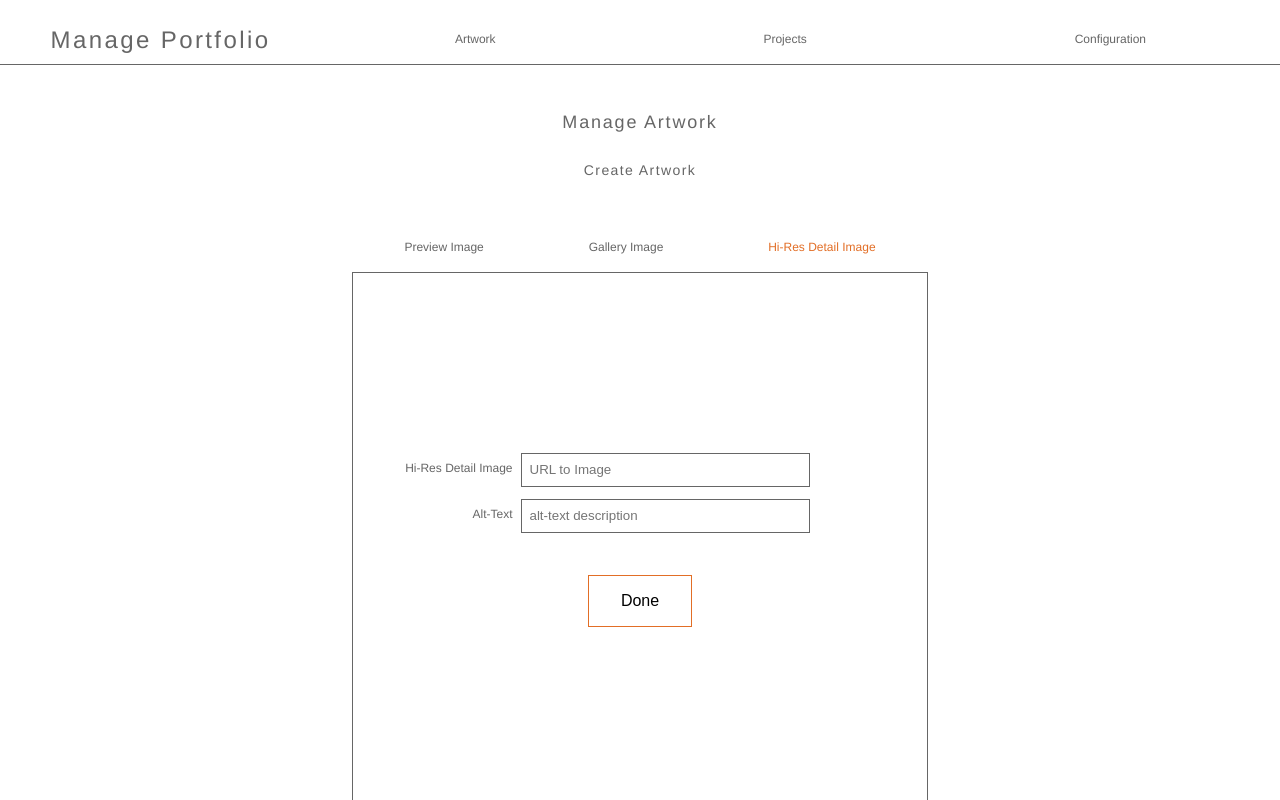
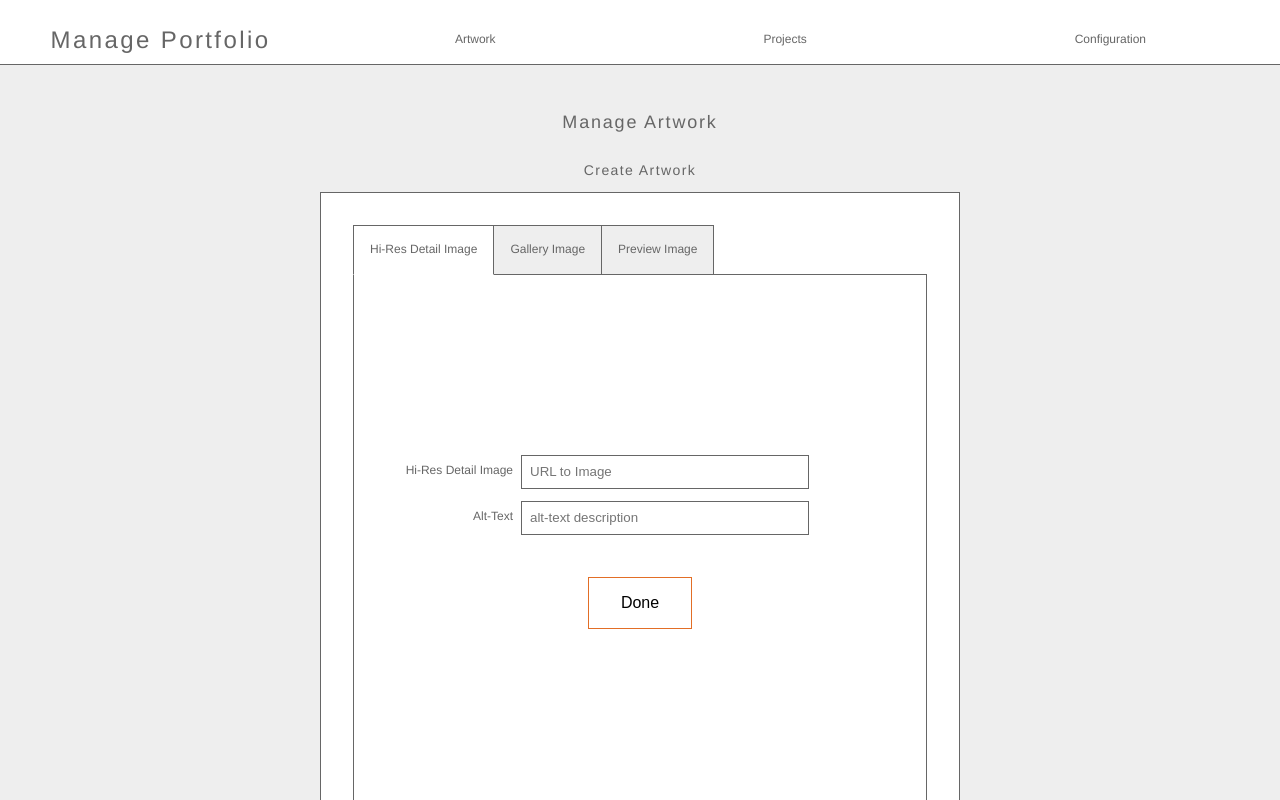
Before and after one commit to MichelLosier/illustration-gallery, a React (Create React App) app: page /artwork in a window 1280 px wide. Shown: the top 800 px of the page. Built offline with nearby package versions, Linux system fonts and the light colour scheme.

Commit message:
form tab component implemented

```diff
--- a/src/App.css
+++ b/src/App.css
@@ -1,9 +1,12 @@
 .App {
-  text-align: center;
-  font-family: helvetica, arial, sans-serif;
+  	text-align: center;
+  	font-family: helvetica, arial, sans-serif;
 	font-size: 12px;
 	color: #666;
 	font-weight:lighter;
+	background-color: #eee;
+	width: 100%;
+	height: 100%;
 }
 h1, h2, h3 {
 	letter-spacing: .1em;
@@ -28,12 +31,14 @@ a {
 .main-body{
   width: 75%;
   padding: 2rem;
+  background-color: #eee;
 }
 div.main-header {
   justify-content:flex-start;
   padding-top: 1rem;
 	flex-flow: wrap;
-	border-bottom: 1px solid #666
+	border-bottom: 1px solid #666;
+	background-color:white
 }
 div.header {
   flex-grow: 1;
@@ -42,18 +47,7 @@ div.main-nav {
   flex-grow: 7;
 }
 
-ul.link-list-x {
-	padding:0;
-	margin:0;
-	display:flex;
-	flex-flow: row nowrap;
-	justify-content: space-around;
-	align-items:center;
-}
 
-div.main-nav ul.link-list-x {
-
-}
 
 ul.flex-list-x {
 	padding: 1em;
@@ -91,13 +85,25 @@ div.delete {
 	cursor:pointer;
 }
 
+ul.link-list-x {
+	padding:0;
+	margin:0;
+	display:flex;
+	flex-flow: row nowrap;
+	justify-content: space-around;
+	align-items:center;
+}
+
+div.main-nav ul.link-list-x {
+
+}
 
 ul.link-list-x li {
 	height: 3rem;
 	display:inline-block;
 }
 
-ul.link-list-x a {
+ul.link-list-x a, ul.link-list-x p {
 	padding: 1rem;
 	display: inline-block;
 	box-sizing: border-box;
@@ -117,7 +123,46 @@ ul.link-list-x li:hover {
 
 ul.link-list-x a.active {
 	color: #e26e26;
+	border-bottom: .25rem solid #e26e26
 }
+
+
+/* tabs */
+ul.link-list-x.tabs {
+	justify-content: flex-start;
+	margin-bottom: -1px;
+	position: relative;
+	z-index:2;
+}
+
+ul.link-list-x.tabs li {
+	border: 1px solid #666;
+	background-color: #eee;
+	border-left: none;
+}
+ul.link-list-x.tabs li:hover {
+	color: #666;
+	border-bottom: 1px solid #666;
+	box-sizing: content-box
+}
+
+ul.link-list-x.tabs li.active {
+	border-bottom: 1px solid white;
+	background-color:rgb(255, 255, 255)
+}
+ul.link-list-x.tabs li.active:hover {
+	border-bottom:1px solid white;
+}
+
+ul.link-list-x.tabs li a:hover {
+	color: #666;
+}
+
+ul.link-list-x.tabs li:first-child {
+	border-left: 1px solid #666
+}
+
+
 
 /* Container width based on max 12 containers*/
 .component-container {
@@ -179,6 +224,7 @@ h3 {
 form {
 	padding:1rem;
 	transition: color 2s, border 2s;
+	background-color: white;
 }
 
 .padded-group {
@@ -255,7 +301,10 @@ img.contained {
 	width: auto;
 	margin: 0 auto;
 }
-
+.module {
+	background-color:white;
+	padding: 2rem;
+}
 .gallery-flex-container {
     display:flex;
     flex-wrap: wrap;
@@ -263,7 +312,6 @@ img.contained {
     align-items:center;
     height: 500px;
     overflow-y: scroll;
-    border: 1px solid #666;
 	padding: 0 1rem;
 }
 
--- a/src/components/forms/artwork-form.component.js
+++ b/src/components/forms/artwork-form.component.js
@@ -42,9 +42,9 @@ class ArtworkForm extends React.Component {
             actionType: 'CREATE'
         }
         this.imageFormLabelMap = {
-            previewImage: 'Preview Image',
-            normalImage: 'Gallery Image',
-            largeImage: 'Hi-Res Detail Image'
+            'largeImage': 'Hi-Res Detail Image',
+            'normalImage': 'Gallery Image',
+            'previewImage': 'Preview Image',
         }
     }
 
@@ -150,7 +150,9 @@ class ArtworkForm extends React.Component {
         return (
             <div className="min-width-40 width-6">
                 <h3>Create Artwork</h3>
-                <form onSubmit={this.handleFormSubmit}>
+                <form
+                    className="border"
+                    onSubmit={this.handleFormSubmit}>
                     <div className="padded-group">
                         <ImageForm
                             onInputChange={this.handleInputChange}
--- /dev/null
+++ b/src/components/forms/form-tabs.component.js
@@ -0,0 +1,44 @@
+import React from 'react';
+import PropTypes from 'prop-types';
+
+class FormTabs extends React.Component {
+    constructor(props){
+        super();
+    }
+
+    static propTypes = {
+        tabMap: PropTypes.object,
+        selectedKey: PropTypes.string,
+        onSelection: PropTypes.function
+    }
+
+    handleSelection = (key) => {
+        this.props.onSelection(key);
+    }
+
+    tabItems = (tabs) => {
+        return Object.keys(tabs).map((key) => {
+            return(
+                <li
+                    className={(this.props.selectedKey === key)? "active" : null}
+                    key={key}
+                >
+                    <a
+                        onClick={() => {this.handleSelection(key)}}
+                    >{tabs[key]}</a>
+                </li>
+            )
+        })
+    }
+
+    render(){
+        return(
+            <div>
+                <ul className="link-list-x tabs">
+                    {this.tabItems(this.props.tabMap)}
+                </ul>
+            </div>
+        )}
+}
+
+export default FormTabs;
--- a/src/components/forms/gallery.component.js
+++ b/src/components/forms/gallery.component.js
@@ -24,7 +24,7 @@ class Gallery extends React.Component {
     render() {
         return(
             <div
-                className="gallery-flex-container"
+                className="gallery-flex-container border"
             >
                 {this.galleryImages()}
             </div>
--- a/src/components/forms/image-form.component.js
+++ b/src/components/forms/image-form.component.js
@@ -2,6 +2,7 @@ import React from 'react';
 import PropTypes from 'prop-types';
 
 import Field from './field.component';
+import FormTabs from './form-tabs.component';
 import Image from '../image.component';
 import ImageUpload from './image-upload.component';
 //TODO
@@ -63,33 +64,14 @@ class ImageForm extends React.Component {
             }
         }
     }
-    handleImageSelection = (evt) => {
-        evt.preventDefault();
-        this.props.onImageSelect(evt.target.id);
-        const showFields = (this.props.images[evt.target.id].url.length > 0)?
+    handleImageSelection = (key) => {
+        this.props.onImageSelect(key);
+        const showFields = (this.props.images[key].url.length > 0)?
             false:true;
         this.setState({
             showFields: showFields,
             showButtons: false
          })
-    }
-    imageLinks = () => {
-        const images = Object.keys(this.props.images).map((key) => {
-            return(
-                <li key={key}>
-                    <a
-                        onClick={this.handleImageSelection}
-                        className={(this.props.selectedImage == key)? "active" : null}
-                        id={key}
-                    >{this.props.labelMap[key]}</a>
-                </li>
-            )
-        });
-        return(
-            <ul className="link-list-x">
-                {images}
-            </ul>
-        )
     }
 
     render(){
@@ -97,9 +79,11 @@ class ImageForm extends React.Component {
         const images = this.props.images
         return(
             <div className="width-12 column-centered">
-                <div>
-                    {this.imageLinks()}
-                </div>
+                <FormTabs
+                    tabMap={this.props.labelMap}
+                    selectedKey={this.props.selectedImage}
+                    onSelection={this.handleImageSelection}
+                />
                 <div
                     className="border padded-group gallery-fixed-height column-centered overlay-container"
                     onMouseEnter={this.handleMouse(true)}
--- a/src/components/forms/project-form.component.js
+++ b/src/components/forms/project-form.component.js
@@ -3,6 +3,8 @@ import PropTypes from 'prop-types';
 
 import Field from './field.component';
 import TagManage from './tag-manage.component';
+import FormTabs from './form-tabs.component';
+
 import ProjectGalleryManage from './project-gallery-manage.component';
 
 import ProjectService from '../../services/project.service';
@@ -29,8 +31,12 @@ class ProjectForm extends React.Component {
                 tags: []
             },
             selectedProject: null,
-            showGallery: false,
+            selectedTab: 'INFO',
             newArtworks: []
+        }
+        this.tabMap = {
+            'INFO':'Project Information',
+            'GALLERY':'Gallery'
         }
 
     }
@@ -77,7 +83,7 @@ class ProjectForm extends React.Component {
                     tags: []
                 },
                 selectedProject: null,
-                showGallery: false,
+                selectedTab: 'INFO',
                 newArtworks: []
             })
         })
@@ -123,8 +129,8 @@ class ProjectForm extends React.Component {
         })
     }
 
-    handleFormTabClick = (bool) => {
-        this.setState({showGallery: bool});
+    handleFormTabClick = (key) => {
+        this.setState({selectedTab: key});
     }
 
     validate = () => {
@@ -140,27 +146,18 @@ class ProjectForm extends React.Component {
         return (
             <div className="min-width-40 width-6">
                 <h3>Create Project</h3>
-                <div>
-                    <ul className="link-list-x">
-                        <li
-                            onClick={() => {this.handleFormTabClick(false)}}
-                        >
-                            <a>Project Information</a>
-                        </li>
-                        <li
-                             onClick={() => {this.handleFormTabClick(true)}}
-                        >
-                            <a>Project Gallery</a>
-                        </li>
-                    </ul>
-                </div>
-                {(this.state.showGallery) ? (
+                <FormTabs
+                    tabMap={this.tabMap}
+                    selectedKey={this.state.selectedTab}
+                    onSelection={this.handleFormTabClick}
+                />
+                {(this.state.selectedTab == 'GALLERY') ? (
                     <ProjectGalleryManage
                         gallery={this.state.collections.gallery}
                         onGalleryChange={this.handleCollectionChange}
                     />
                 ) : (
-                    <form onSubmit={this.handleFormSubmit}>
+                    <form className="border" onSubmit={this.handleFormSubmit}>
                         <div className="padded-group">
                             <Field
                                 placeholder='Project Name'
--- a/src/components/forms/project-gallery-manage.component.js
+++ b/src/components/forms/project-gallery-manage.component.js
@@ -27,7 +27,7 @@ class ProjectGalleryManage extends React.Component {
     }
     render() {
         return(
-            <div className="min-width-40 width-6">
+            <div className="min-width-40 width-6 border module">
                 {(this.state.addArtwork) ? (
                     <div>
                         Create or Select Existing
```
